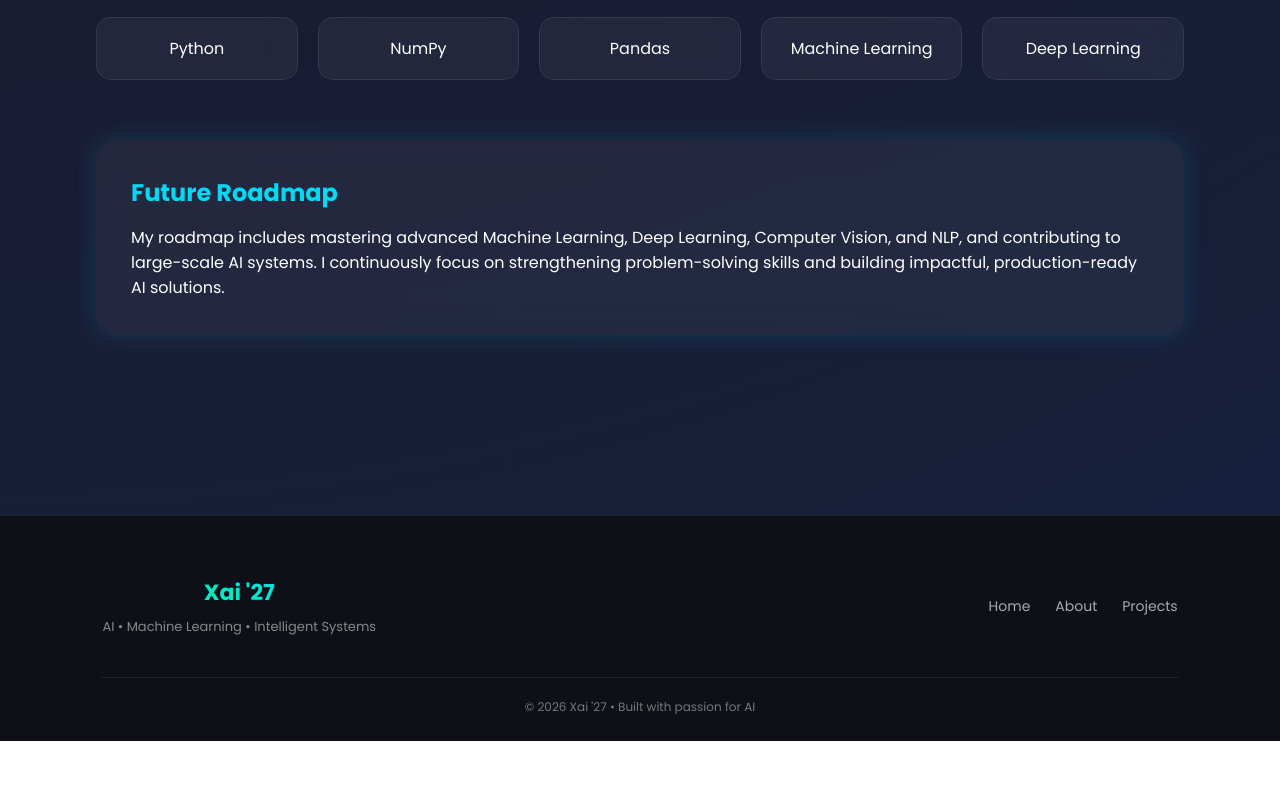
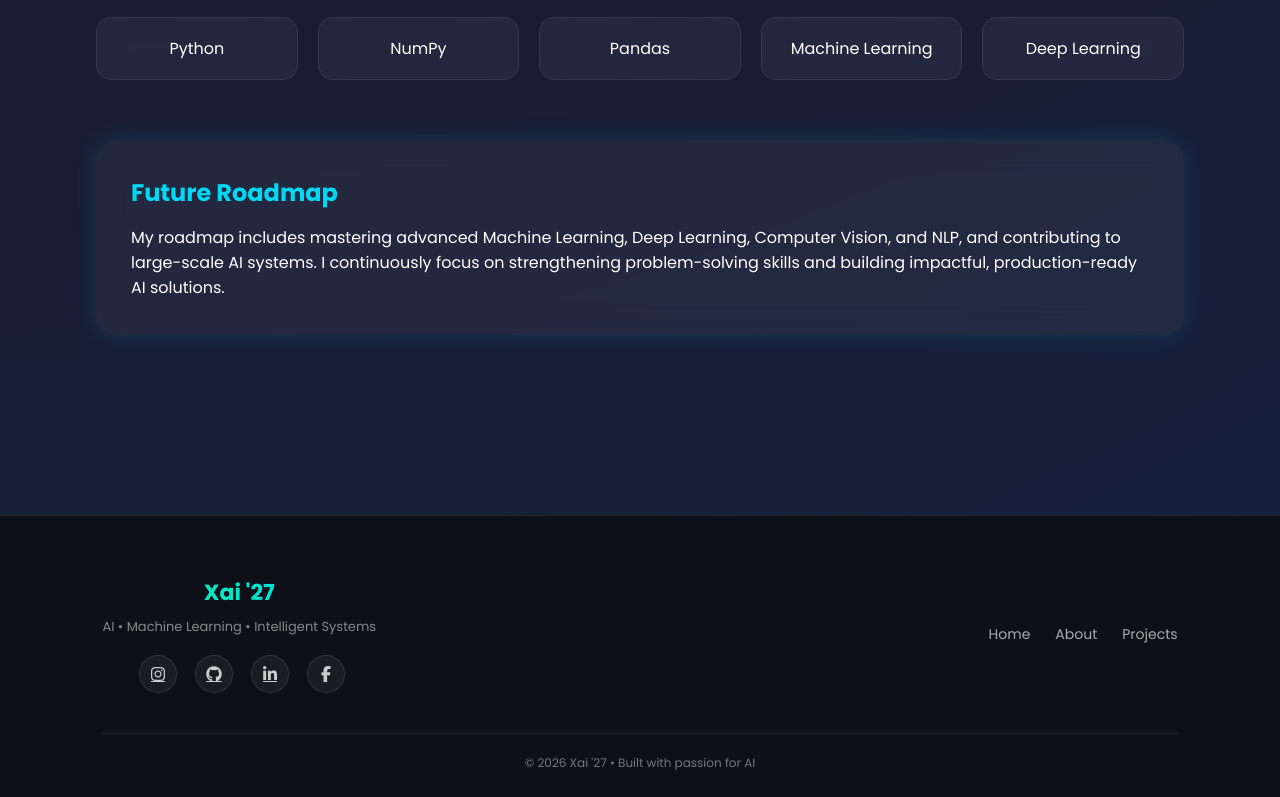
Before and after one commit to anshul-94/xai-27-portfolio, a plain HTML site: page about.html in a window 1280 px wide. Shown: the part 1898-2695 px from the top of the page. Before the commit the page ends 2639 px from the top, so only its background shows below. Drawn offline with Linux system fonts and the light colour scheme.

Commit message:
Add social media links to about.html
Added social media icons for Instagram, GitHub, LinkedIn, and a disabled Facebook icon.

```diff
--- a/about.html
+++ b/about.html
@@ -3,6 +3,8 @@
 <head>
   <meta charset="UTF-8">
   <meta name="viewport" content="width=device-width, initial-scale=1.0">
+  <link rel="stylesheet" href="https://cdnjs.cloudflare.com/ajax/libs/font-awesome/6.5.1/css/all.min.css">
+
 
   <meta name="description" content="AI & Machine Learning student portfolio of Anshul Patidar. Exploring Data Science, Machine Learning, Deep Learning, and Intelligent Systems.">
 
@@ -148,6 +150,31 @@
     <div class="footer-brand">
       <h3>Xai '27</h3>
       <p>AI • Machine Learning • Intelligent Systems</p>
+<div class="social-icons">
+
+  <!-- Instagram -->
+  <a href="https://www.instagram.com/anshul_patidarr_?utm_source=qr&igsh=MjR6aXR3Z2Nqb2s1" target="_blank">
+    <i class="fab fa-instagram"></i>
+  </a>
+
+  <!-- GitHub -->
+  <a href="https://github.com/" target="_blank">
+    <i class="fab fa-github"></i>
+  </a>
+
+  <!-- LinkedIn -->
+  <a href="https://www.linkedin.com/in/anshul-patidar-5169b8328/" target="_blank">
+    <i class="fab fa-linkedin-in"></i>
+  </a>
+
+  <!-- Facebook (Dummy Demo) -->
+<div class="social-disabled">
+  <i class="fab fa-facebook-f"></i>
+</div>
+
+
+</div>
+
     </div>
 
     <div class="footer-links">
```
